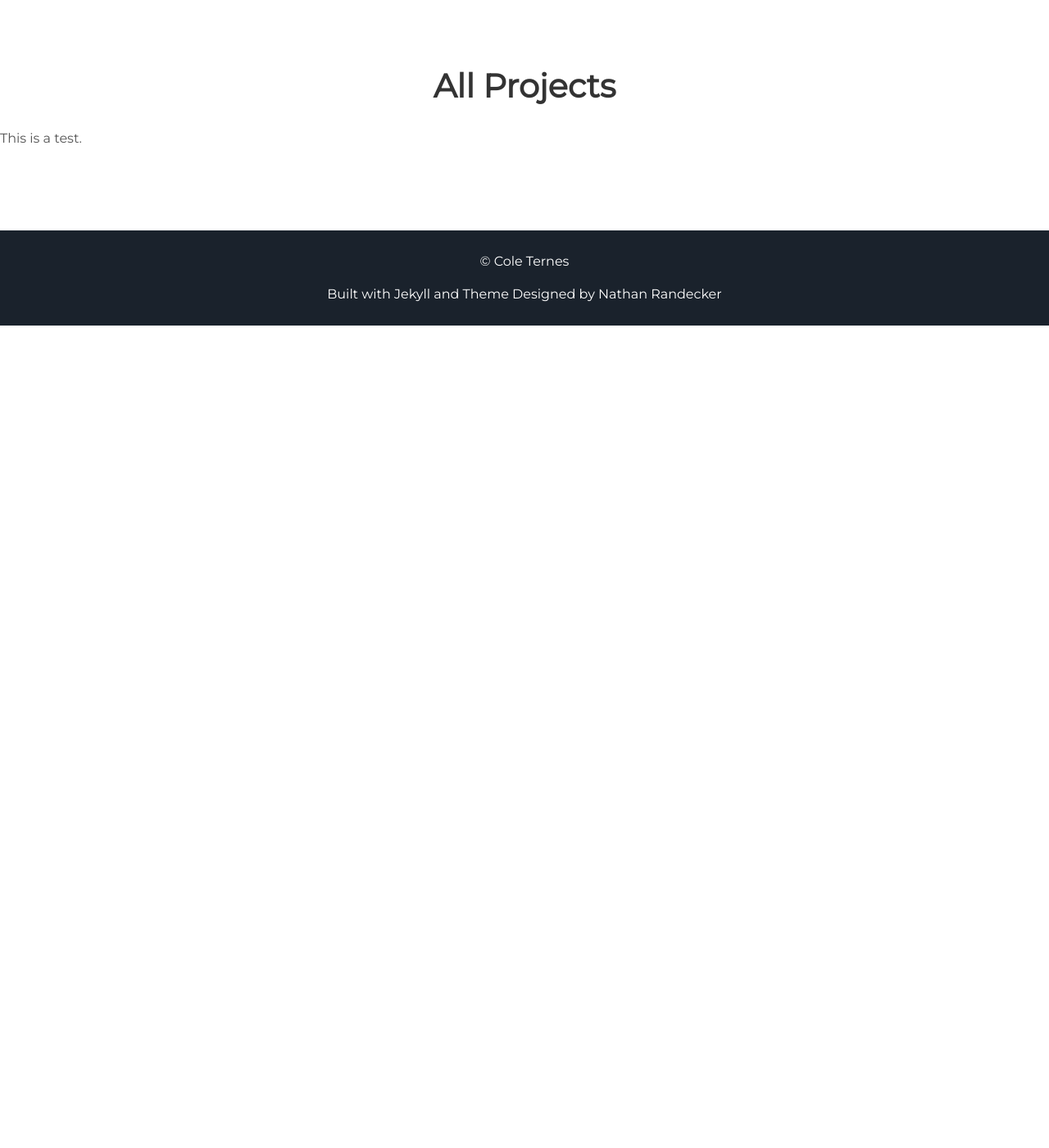
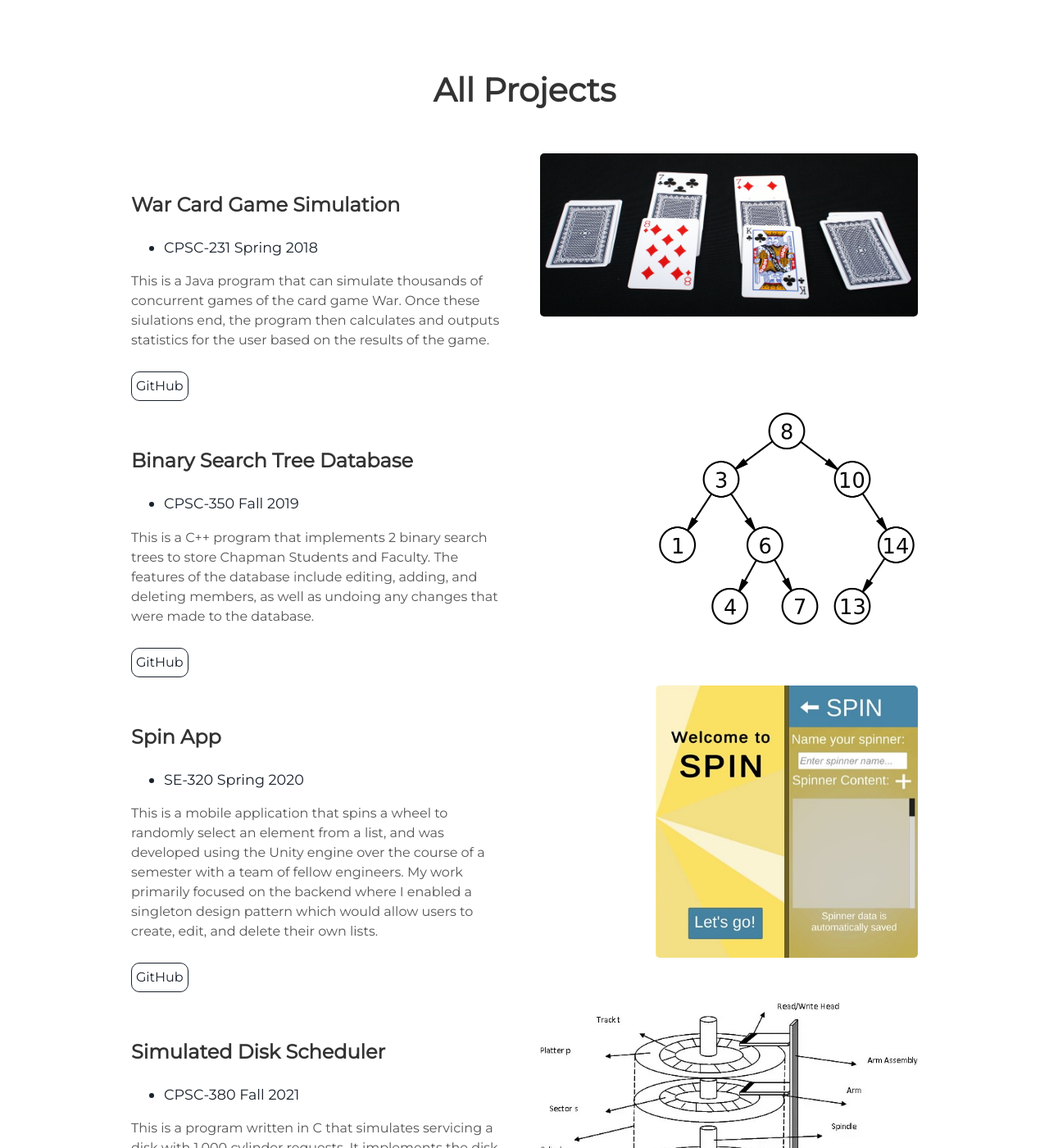
Before and after one commit to coleternes/coleternes.github.io, a Jekyll site: the page built from projectspage.html, in a window 1280 px wide and 1400 px high. Shown: the whole window at 82% size. Built offline with Jekyll 4.4.1, drawn with Linux system fonts in a browser that asks for light colours; nearby versions of some CDN libraries; some of the changed text lies outside the part shown.

Commit message:
Updated Projects section

```diff
--- a/_includes/projects.html
+++ b/_includes/projects.html
@@ -1,3 +1,20 @@
 <div class="user-details">
   <h1> All Projects </h1>
 </div>
+
+<!-- TODO: Add Links at top of the page -->
+<!-- TODO: SCI-250 Project + Award -->
+<!-- TODO: CPSC-353 Twitter? -->
+<!-- TODO: CPSC-354 HW -->
+<!-- TODO: PP Snake -->
+<!-- TODO: PP Rocket Launch Game -->
+
+<div class="user-projects">
+  {% include /projects/CPSC231-War-Sim.html %}
+
+  {% include /projects/CPSC350-BST-DB.html %}
+
+  {% include /projects/SE320-Spin-App.html %}
+
+  {% include /projects/CPSC380-Disk-Sched.html %}
+</div>
--- /dev/null
+++ b/_includes/projects/CPSC231-War-Sim.html
@@ -0,0 +1,14 @@
+<div class="images-right">
+    <img alt="bst" src="{{ "/assets/img/war.jpg" | prepend: site.baseurl }}" />
+</div>
+
+<div class="contents">
+  <h3> War Card Game Simulation </h3>
+  <ul>
+    <li> CPSC-231 Spring 2018 </li>
+  </ul>
+  <p> This is a Java program that can simulate thousands of concurrent games of the
+    card game War. Once these siulations end, the program then calculates and outputs
+    statistics for the user based on the results of the game. </p>
+  <a class="project-link" target="_blank" href="https://github.com/coleternes/CPSC231-Assignment8-War-Simulation">GitHub</a>
+</div>
--- a/_includes/projects/CPSC350-BST-DB.html
+++ b/_includes/projects/CPSC350-BST-DB.html
@@ -10,5 +10,5 @@
   <p> This is a C++ program that implements 2 binary search trees to store Chapman Students
     and Faculty. The features of the database include editing, adding, and deleting members,
     as well as undoing any changes that were made to the database. </p>
-  <a class="project-link" href="https://github.com/coleternes/CPSC350-Assignment5-Binary-Search-Tree-Database">GitHub</a>
+  <a class="project-link" target="_blank" href="https://github.com/coleternes/CPSC350-Assignment5-Binary-Search-Tree-Database">GitHub</a>
 </div>
--- /dev/null
+++ b/_includes/projects/CPSC380-Disk-Sched.html
@@ -0,0 +1,14 @@
+<div class="images-right">
+    <img alt="bst" src="{{ "/assets/img/disk.jpg" | prepend: site.baseurl }}" />
+</div>
+
+<div class="contents">
+  <h3> Simulated Disk Scheduler </h3>
+  <ul>
+    <li> CPSC-380 Fall 2021 </li>
+  </ul>
+  <p> This is a program written in C that simulates servicing a disk with 1,000 cylinder
+    requests. It implements the disk-scheduling algorithms FCFS, SSTF, SCAN, and C-SCAN
+    while also comparing the number of page faults that occur for each algorithm. </p>
+  <a class="project-link" target="_blank" href="https://github.com/coleternes/cpsc-380-assign6">GitHub</a>
+</div>
--- /dev/null
+++ b/_includes/projects/SE320-Spin-App.html
@@ -0,0 +1,15 @@
+<div class="images-right">
+    <img alt="bst" width = "320" height = "320" src="{{ "/assets/img/spin.jpg" | prepend: site.baseurl }}" />
+</div>
+
+<div class="contents">
+  <h3> Spin App </h3>
+  <ul>
+    <li> SE-320 Spring 2020 </li>
+  </ul>
+  <p> This is a mobile application that spins a wheel to randomly select an element from a list,
+    and was developed using the Unity engine over the course of a semester with a team of fellow
+    engineers. My work primarily focused on the backend where I enabled a singleton design pattern
+    which would allow users to create, edit, and delete their own lists. </p>
+  <a class="project-link" target="_blank" href="https://github.com/micamarietta/SpinGit">GitHub</a>
+</div>
--- a/_includes/projects_preview.html
+++ b/_includes/projects_preview.html
@@ -3,7 +3,9 @@
 </div>
 
 <div class="user-projects">
-  {% include /projects/CPSC350-BST-DB.html %}
+  {% include /projects/SE320-Spin-App.html %}
+
+  {% include /projects/CPSC380-Disk-Sched.html %}
 </div>
 
 <div class="user-details">
--- a/_layouts/projects_layout.html
+++ b/_layouts/projects_layout.html
@@ -3,9 +3,10 @@
   {% include head.html %}
   <body>
 
-    {% include projects.html %}
+    <section id="projects">
+      {% include projects.html %}
+    </section>
 
-    <p> This is a test. </p>
     {{ content }}
 
   {% include footer.html %}
```
Also changed, not shown: assets/img/disk.jpg (added), assets/img/mountains.jpg (deleted), assets/img/skate.jpg (deleted), assets/img/spin.jpg (added), assets/img/war.jpg (added).
